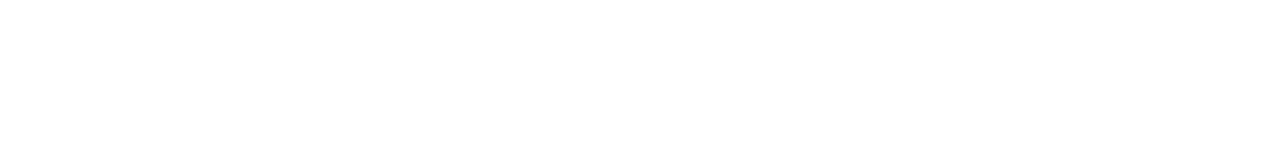
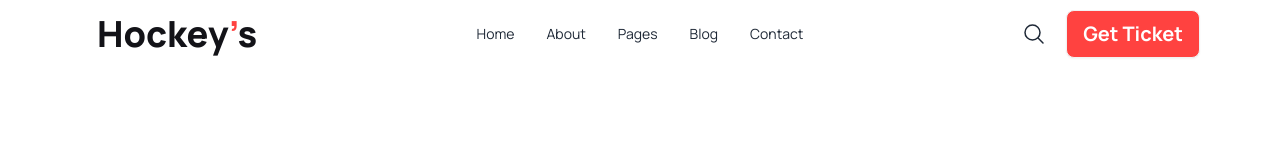
Before and after one commit to rajj5570/assignment-3, a plain HTML site: page index.html in a window 1280 px wide. Drawn offline with nearby package versions, Linux system fonts and the light colour scheme.

Commit message:
navbar section added and make responsive for small, medium and large devices

```diff
--- a/index.html
+++ b/index.html
@@ -1,11 +1,80 @@
 <!DOCTYPE html>
-<html lang="en">
+<html lang="en" data-theme="light">
 <head>
     <meta charset="UTF-8">
     <meta name="viewport" content="width=device-width, initial-scale=1.0">
     <title>Assignment 3</title>
+    <!-- tailwindcss+daisyUI cdn -->
+    <link href="https://cdn.jsdelivr.net/npm/daisyui@4.6.0/dist/full.min.css" rel="stylesheet" type="text/css" />
+<script src="https://cdn.tailwindcss.com"></script>
+
+<!-- google fonts -->
+<link rel="preconnect" href="https://fonts.googleapis.com">
+<link rel="preconnect" href="https://fonts.gstatic.com" crossorigin>
+<link href="https://fonts.googleapis.com/css2?family=Manrope:wght@200;300;400;500;600;700;800&display=swap" rel="stylesheet">
+
+
+<!-- font awesome cdn -->
+<link rel="stylesheet" href="https://cdnjs.cloudflare.com/ajax/libs/font-awesome/6.5.1/css/all.min.css" integrity="sha512-DTOQO9RWCH3ppGqcWaEA1BIZOC6xxalwEsw9c2QQeAIftl+Vegovlnee1c9QX4TctnWMn13TZye+giMm8e2LwA==" crossorigin="anonymous" referrerpolicy="no-referrer" />
+
+
+
+<style>
+    *{
+        font-family: 'Manrope', sans-serif;
+    }
+    .primary-color{
+        color: #ff4240;
+    }
+</style>
+
+
 </head>
 <body>
+    <header class="mx-3 md:mx-10 lg:mx-20">
 
+        <!-- navbar section -->
+        <div class="navbar bg-base-100 px-0">
+            <div class="navbar-start">
+              <div class="dropdown">
+                <div tabindex="0" role="button" class="btn btn-ghost px-0 md:pr-0 lg:hidden">
+                  <svg xmlns="http://www.w3.org/2000/svg" class="h-5 w-5" fill="none" viewBox="0 0 24 24" stroke="currentColor"><path stroke-linecap="round" stroke-linejoin="round" stroke-width="2" d="M4 6h16M4 12h8m-8 6h16" /></svg>
+                </div>
+                <ul tabindex="0" class="menu menu-sm dropdown-content mt-3 z-[1] p-2 shadow bg-base-100 rounded-box w-52">
+                  <li><a class="text-[ #424247] hover:text-[#ff4240] " >Home</a></li>
+                  <li><a class="text-[ #424247] hover:text-[#ff4240] " >About</a></li>
+                  <li><a class="text-[ #424247] hover:text-[#ff4240] " >Pages</a></li>
+                  <li><a class="text-[ #424247] hover:text-[#ff4240] " >Blog</a></li>
+                  <li><a class="text-[ #424247] hover:text-[#ff4240] " >Contact</a></li>
+                </ul>
+              </div>
+              <a class="btn btn-ghost text-xl md:text-2xl lg:text-4xl font-extrabold text-[#131318]">Hockey<span class="text-[#ff4240] -ml-2 -mr-[10px]" >’</span>s</a>
+            </div>
+            <div class="navbar-center hidden  lg:flex">
+                <ul class="menu menu-horizontal px-1">
+                  <li><a class="text-[ #424247] hover:text-[#ff4240] " >Home</a></li>
+                  <li><a class="text-[ #424247] hover:text-[#ff4240] " >About</a></li>
+                  <li><a class="text-[ #424247] hover:text-[#ff4240] " >Pages</a></li>
+                  <li><a class="text-[ #424247] hover:text-[#ff4240] " >Blog</a></li>
+                  <li><a class="text-[ #424247] hover:text-[#ff4240] " >Contact</a></li>
+                </ul>
+              </div>
+            <div class="navbar-end">
+
+                <svg xmlns="http://www.w3.org/2000/svg" fill="none" viewBox="0 0 24 24" stroke-width="1.5" stroke="currentColor" class="w-6 h-6 mr-5 hidden md:block lg:block hover:text-[#ff4240]">
+                    <path stroke-linecap="round" stroke-linejoin="round" d="m21 21-5.197-5.197m0 0A7.5 7.5 0 1 0 5.196 5.196a7.5 7.5 0 0 0 10.607 10.607Z" />
+                  </svg>
+
+              <a class="btn btn-sm md:btn-md text-white text-xs md:text-xl font-bold bg-[#ff4240] cursor-pointer hover:text-[#ff4240] hover:bg-white">Get Ticket</a>
+            </div>
+          </div>
+
+    </header>
+
+
+
+
+    <main class="mx-3 md:mx-10 lg:mx-20"></main>
+    <footer></footer>
 </body>
 </html>
```
Also changed, not shown: tailwind.config.js (+8 -0 lines).
